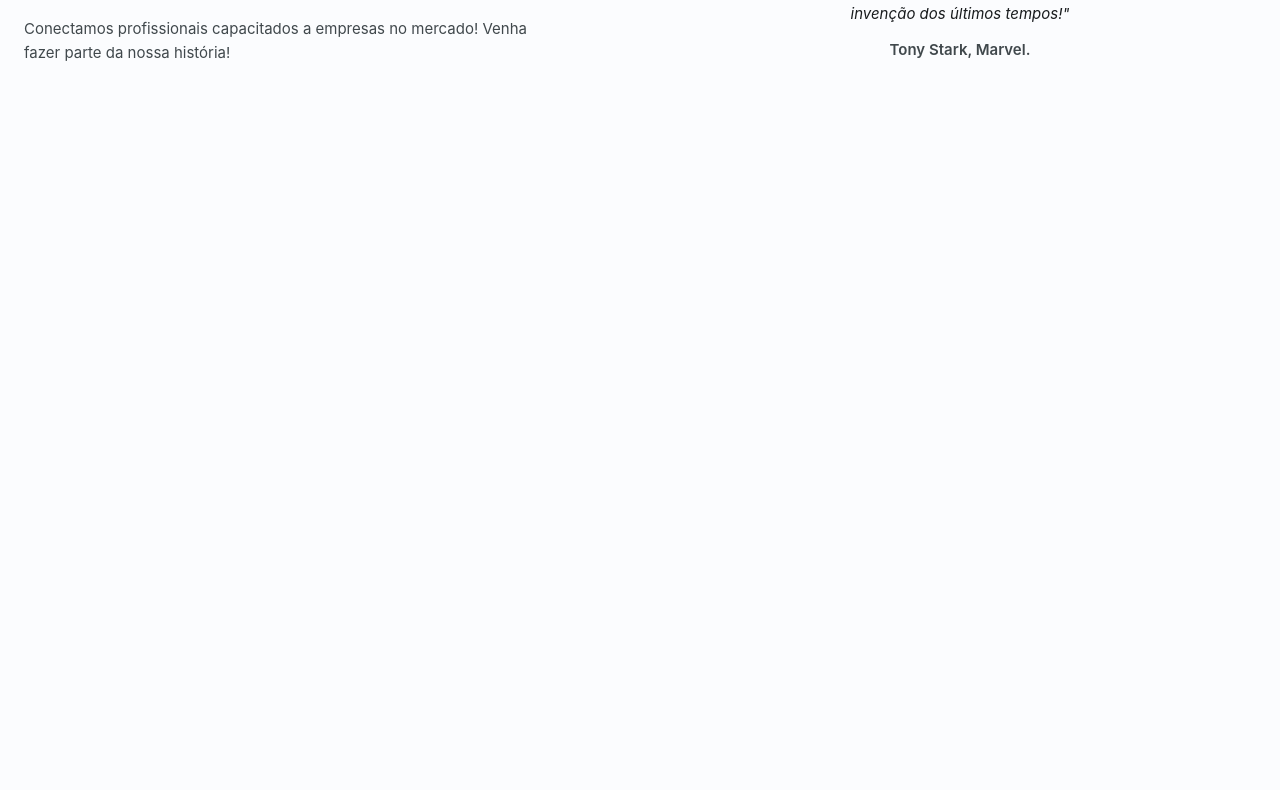
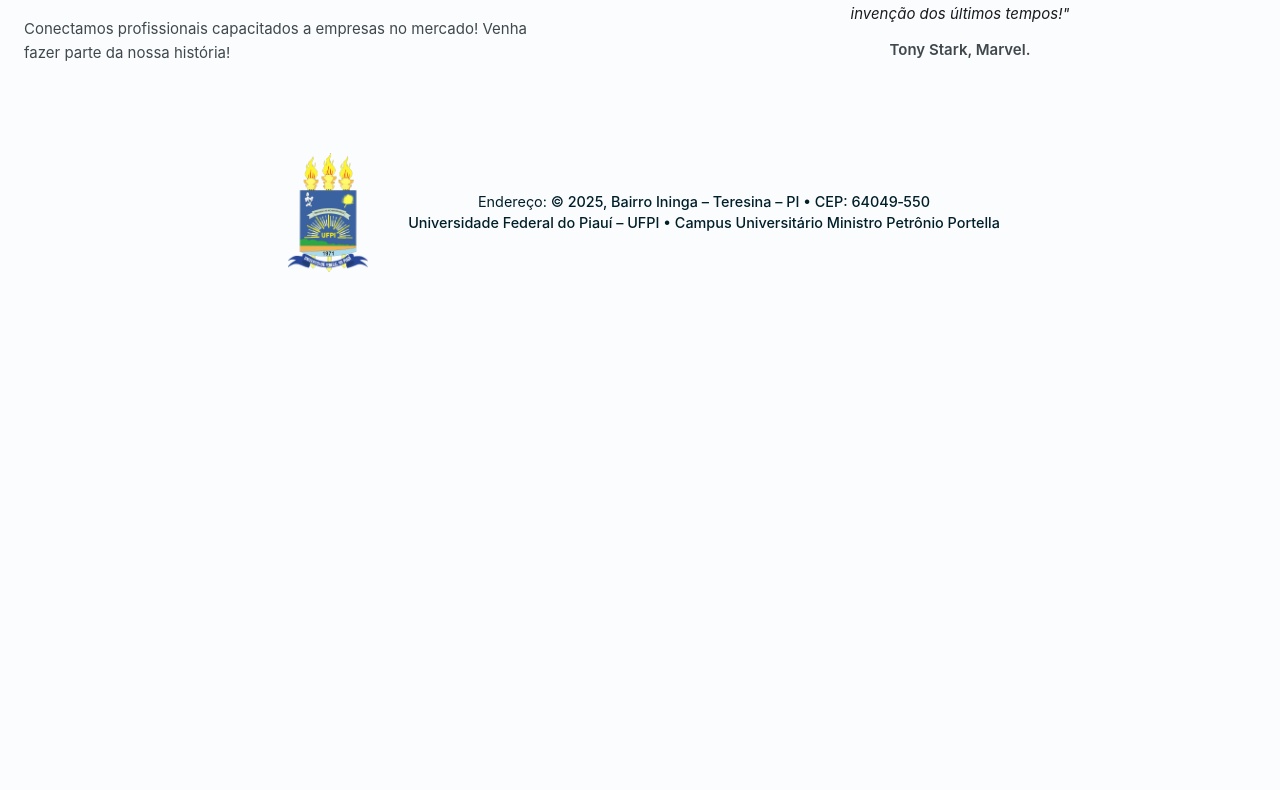
Before and after one commit to TalentPoolPicos/talentPoolFrontRemake, a Vue app: page / in a window 1280 px wide. Shown: the part 1450-2240 px from the top of the page. After the commit the page ends 1762 px from the top, so only its background shows below. Built offline with nearby package versions, Linux system fonts and the light colour scheme.

Commit message:
refactor: remover div e estilos não utilizados do App.vue

```diff
--- a/src/App.vue
+++ b/src/App.vue
@@ -7,12 +7,5 @@ import Footer from './components/Footer.vue'
 <template>
   <NavigatorBar />
   <RouterView />
-  <div class="size"></div>
   <Footer />
 </template>
-
-<style scoped>
-.size {
-  height: calc(100vh + 200px);
-}
-</style>
```
